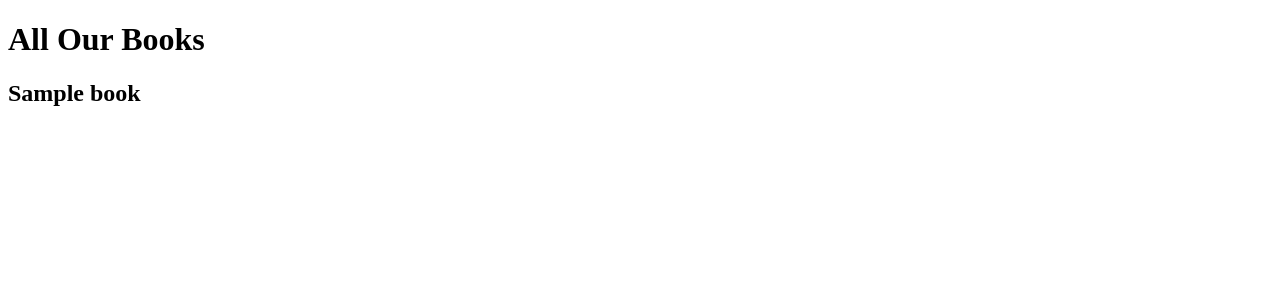
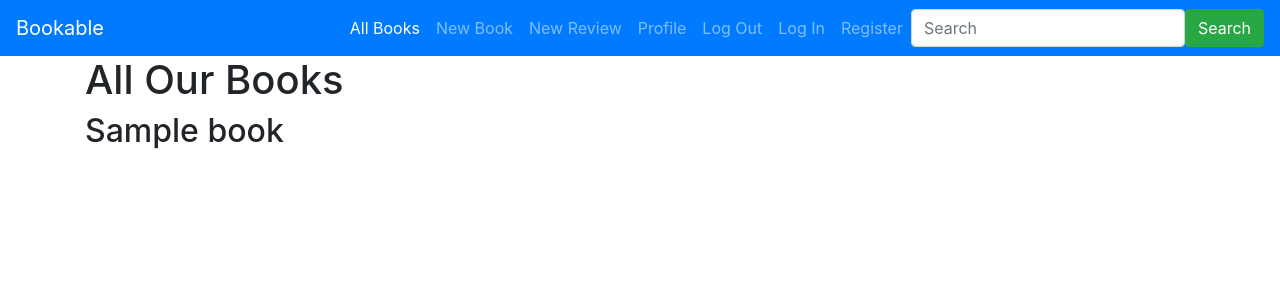
Before and after one commit to RicardoAzuul/code-institute-ms3-backend, a Python web app: template templates/books.html in a window 1280 px wide. Shown: the top 300 px of the page. Run offline with Jinja, Linux system fonts and the light colour scheme; the template is opened without the code that fills it: most values are stand-ins (such as "Sample title", 1, 10 or a date in 2020).

Commit message:
Add Bootstrap and Fontawesome sources, add Bootstrap navbar with some customization

```diff
--- a/templates/base.html
+++ b/templates/base.html
@@ -4,10 +4,93 @@
     <meta charset="UTF-8" />
     <meta http-equiv="X-UA-Compatible" content="IE=edge" />
     <meta name="viewport" content="width=device-width, initial-scale=1.0" />
-    <title>All Our Books</title>
+    <!-- Font Awesome CSS -->
+    <link
+      rel="stylesheet"
+      href="https://cdnjs.cloudflare.com/ajax/libs/font-awesome/5.15.4/css/all.min.css"
+      integrity="sha512-1ycn6IcaQQ40/MKBW2W4Rhis/DbILU74C1vSrLJxCq57o941Ym01SwNsOMqvEBFlcgUa6xLiPY/NS5R+E6ztJQ=="
+      crossorigin="anonymous"
+      referrerpolicy="no-referrer"
+      type="text/css"
+    />
+    <!-- Bootstrap CSS -->
+    <link
+      rel="stylesheet"
+      href="https://cdn.jsdelivr.net/npm/bootstrap@4.6.0/dist/css/bootstrap.min.css"
+      integrity="sha384-B0vP5xmATw1+K9KRQjQERJvTumQW0nPEzvF6L/Z6nronJ3oUOFUFpCjEUQouq2+l"
+      crossorigin="anonymous"
+      type="text/css"
+    />
+    <title>Bookable</title>
   </head>
+
   <body>
-    {% block content %}
-    {% endblock %}
+    <header>
+      <!-- Navbar: from Bootstrap (https://getbootstrap.com/docs/4.6/components/navbar/) and adjusted to fit the site -->
+      <nav class="navbar navbar-expand-lg navbar-dark bg-primary">
+        <a class="navbar-brand" href="#">Bookable</a>
+        <button
+          class="navbar-toggler"
+          type="button"
+          data-toggle="collapse"
+          data-target="#navbarSupportedContent"
+          aria-controls="navbarSupportedContent"
+          aria-expanded="false"
+          aria-label="Toggle navigation"
+        >
+          <span class="navbar-toggler-icon"></span>
+        </button>
+        <div class="collapse navbar-collapse" id="navbarSupportedContent">
+          <ul class="navbar-nav ml-auto">
+            <li class="nav-item active">
+              <a class="nav-link" href="#"
+                >All Books <span class="sr-only">(current)</span></a
+              >
+            </li>
+            <li class="nav-item">
+              <a class="nav-link" href="#">New Book</a>
+            </li>
+            <li class="nav-item">
+              <a class="nav-link" href="#">New Review</a>
+            </li>
+            <li class="nav-item">
+              <a class="nav-link" href="#">Profile</a>
+            </li>
+            <li class="nav-item">
+              <a class="nav-link" href="#">Log Out</a>
+            </li>
+            <li class="nav-item">
+              <a class="nav-link" href="#">Log In</a>
+            </li>
+            <li class="nav-item">
+              <a class="nav-link" href="#">Register</a>
+            </li>
+          </ul>
+          <form class="form-inline">
+            <input
+              class="form-control"
+              type="search"
+              placeholder="Search"
+              aria-label="Search"
+            />
+            <button class="btn btn-success" type="submit">Search</button>
+          </form>
+        </div>
+      </nav>
+    </header>
+
+    <main class="container">{% block content %} {% endblock %}</main>
+
+    <!-- Bootstrap jQuery, Popper and Bootstrap JS -->
+    <script
+      src="https://code.jquery.com/jquery-3.5.1.slim.min.js"
+      integrity="sha384-DfXdz2htPH0lsSSs5nCTpuj/zy4C+OGpamoFVy38MVBnE+IbbVYUew+OrCXaRkfj"
+      crossorigin="anonymous"
+    ></script>
+    <script
+      src="https://cdn.jsdelivr.net/npm/bootstrap@4.6.0/dist/js/bootstrap.bundle.min.js"
+      integrity="sha384-Piv4xVNRyMGpqkS2by6br4gNJ7DXjqk09RmUpJ8jgGtD7zP9yug3goQfGII0yAns"
+      crossorigin="anonymous"
+    ></script>
   </body>
 </html>
```
